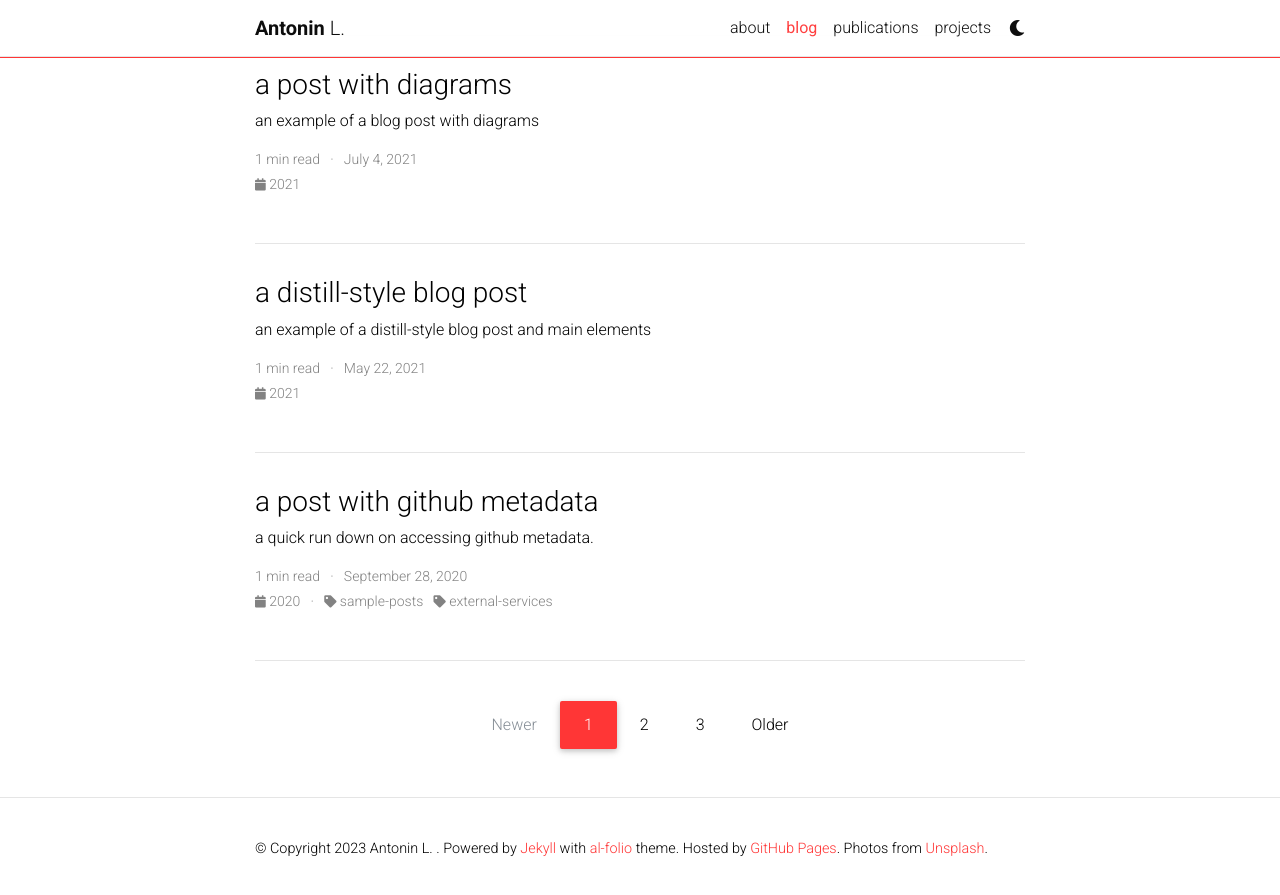
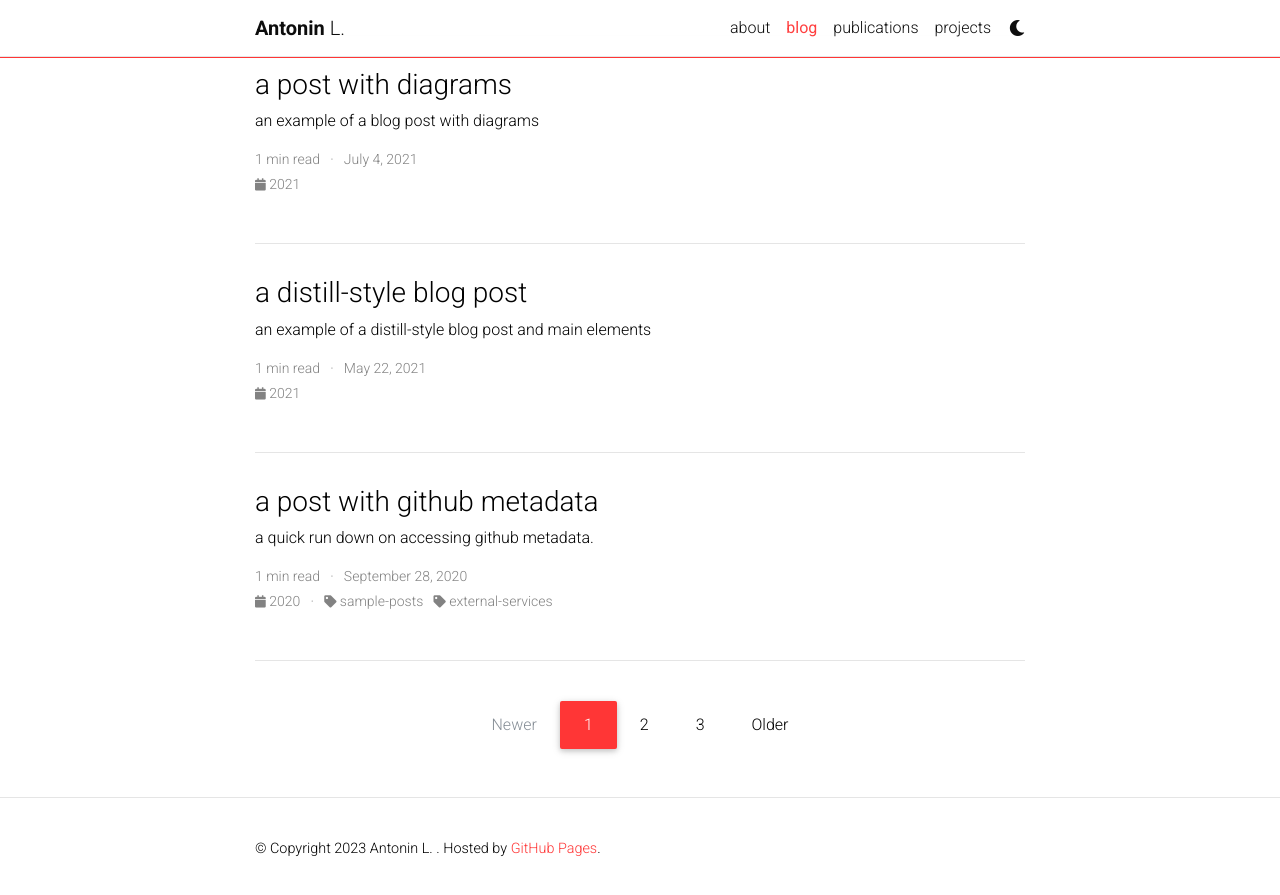
Before and after one commit to antonin-lfv/antonin-lfv.github.io, a Jekyll site: the page built from blog/index.html, in a window 1280 px wide and 900 px high, scrolled down 807 px. Shown: the top 895 px of the window. Built offline with Jekyll 4.4.1, drawn with Linux system fonts in a browser that asks for light colours; the list of posts is cut into pages by our own code; comment, search, counter and statistics services are not loaded; a style sheet for code colours, icons or effects is not loaded.

Commit message:
change footer

```diff
--- a/_config.yml
+++ b/_config.yml
@@ -10,10 +10,8 @@
 description: > # the ">" symbol means to ignore newlines until "footer_text:"
   A simple, whitespace theme for academics. Based on [*folio](https://github.com/bogoli/-folio) design.
 footer_text: >
-  Powered by <a href="https://jekyllrb.com/" target="_blank">Jekyll</a> with <a href="https://github.com/alshedivat/al-folio">al-folio</a> theme.
   Hosted by <a href="https://pages.github.com/" target="_blank">GitHub Pages</a>.
-  Photos from <a href="https://unsplash.com" target="_blank">Unsplash</a>.
-keywords: jekyll, jekyll-theme, academic-website, portfolio-website  # add your own keywords or leave empty
+keywords: academic-website, portfolio-website  # add your own keywords or leave empty
 
 lang: en # the language of your site (for example: en, fr, cn, ru, etc.)
 icon: 🚀  # the emoji used as the favicon (alternatively, provide image name in /assets/img/)
```
